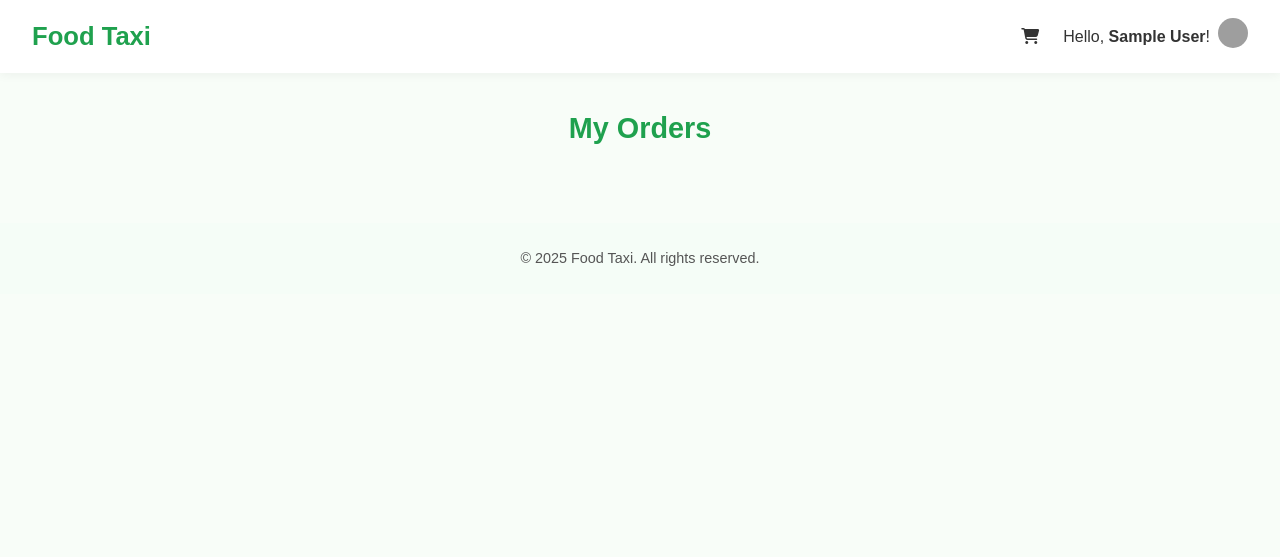
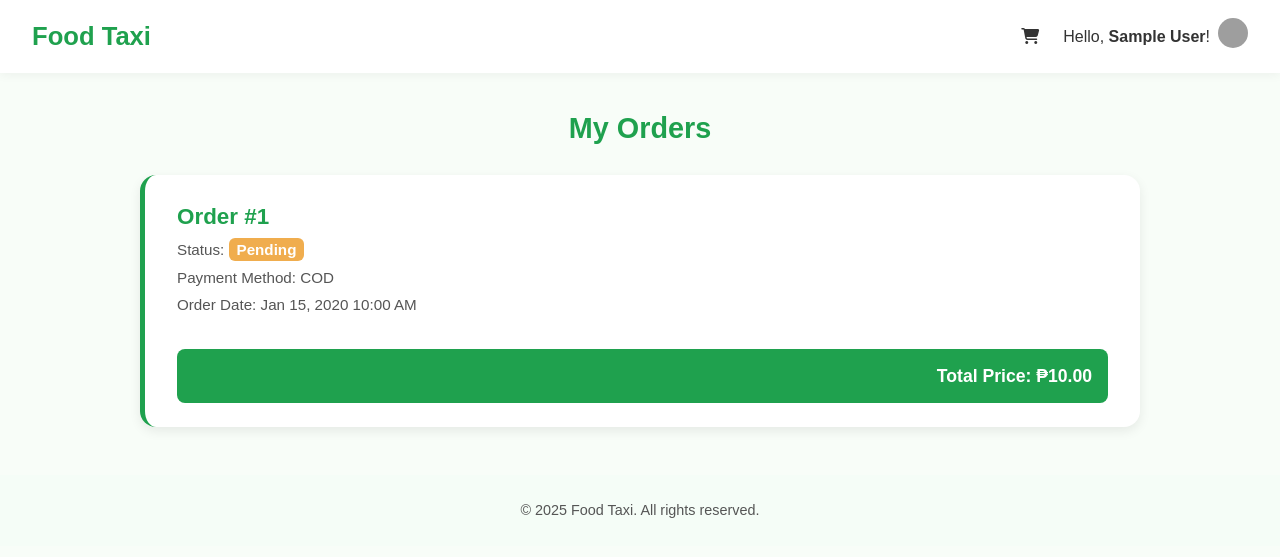
Before and after one commit to RR-Villegas/foodtaxi-dev-open, a Flask app: page /orders in a window 1280 px wide. Shown: the top 557 px of the page. Run offline with Flask 3, Linux system fonts and the light colour scheme; the visitor is signed in with stand-in values (Sample User, id 1); tables that the repository leaves empty hold one stand-in row (values such as "Sample post"); grey boxes are pictures that could not be loaded.

Commit message:
Add files via upload

```diff
--- a/foodtaxi-dev/templates/orders.html
+++ b/foodtaxi-dev/templates/orders.html
@@ -13,7 +13,6 @@
 <div class="orders-container">
 
   {% for order in orders %}
-    {% if order.order_status|lower != 'pending' %}
     <div class="order-card">
         <!-- Order Header -->
         <div class="order-header">
@@ -22,8 +21,8 @@
           <p>Payment Method: {{ order.payment_method|upper }}</p>
           <p>Order Date: {{ order.order_date.strftime('%b %d, %Y %I:%M %p') }}</p>
 
-          <!-- Cancel Order button (if processing/pending) -->
-          {% if order.order_status|lower in ['pending', 'processing'] %}
+          <!-- Cancel button only if order is processing -->
+          {% if order.order_status|lower == 'processing' %}
           <form action="{{ url_for('cancel_order', order_id=order.order_id) }}" method="POST" class="cancel-form">
               <button type="submit" class="cancel-btn">Cancel Order</button>
           </form>
@@ -56,7 +55,6 @@
           Total Price: ₱{{ "%.2f"|format(order.total_price) }}
         </div>
     </div>
-    {% endif %}
   {% endfor %}
 
 </div>
```
